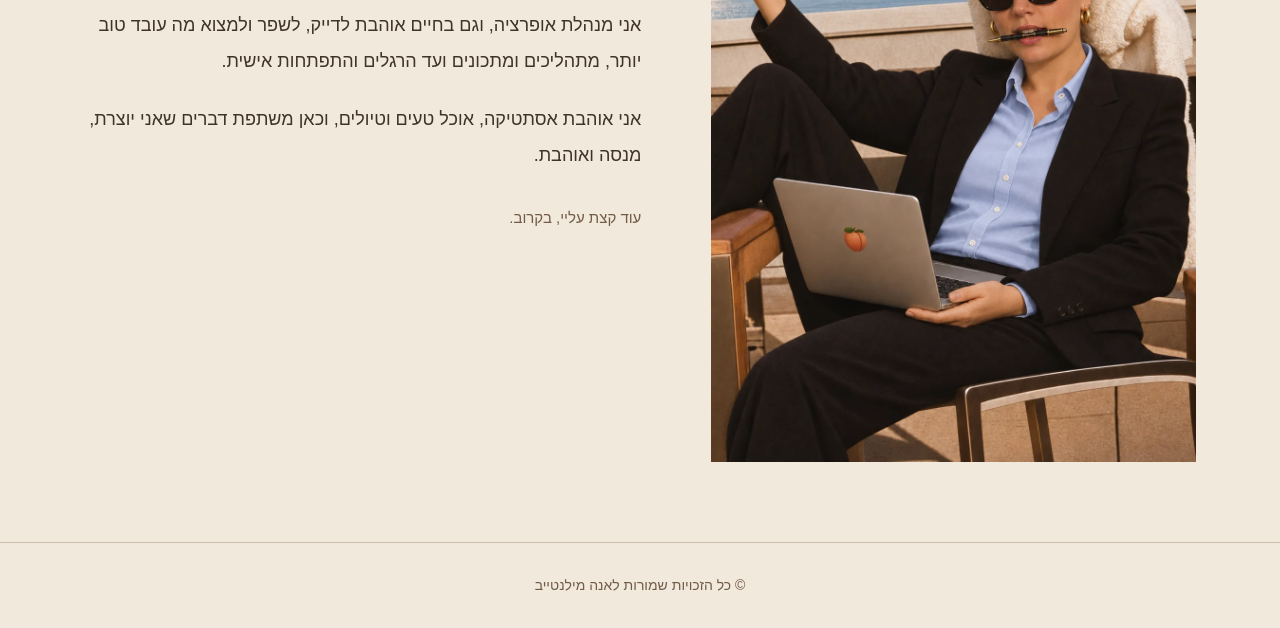
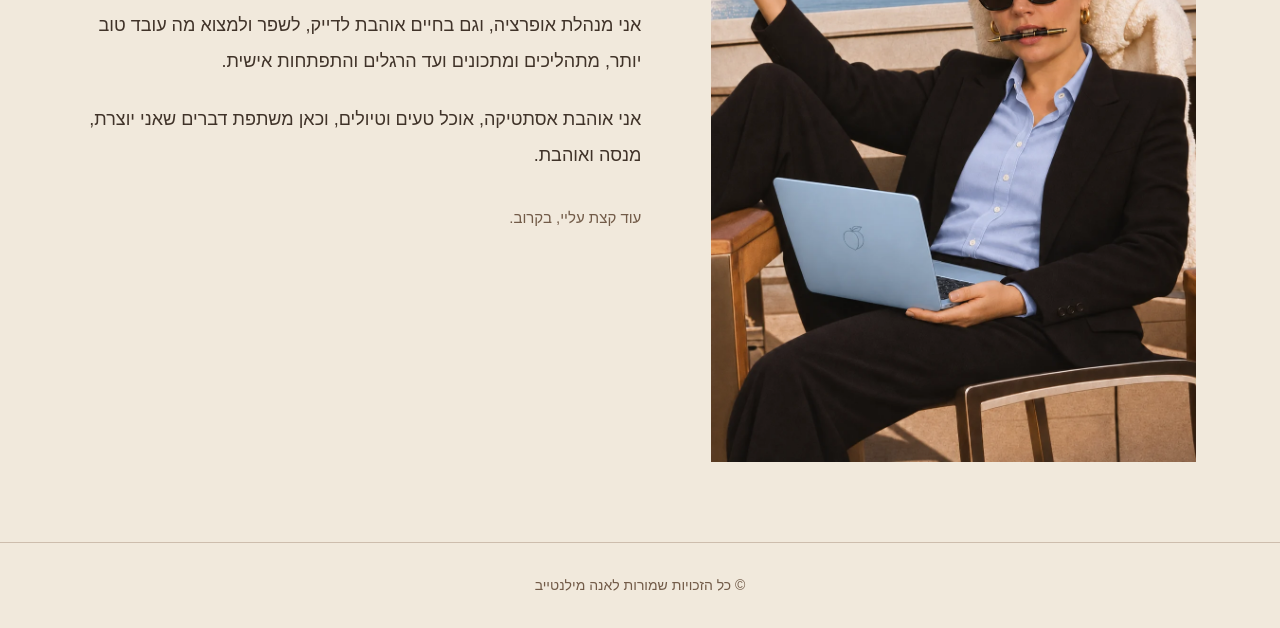
Before and after one commit to Bebvebeb/funbyanna, a plain HTML site: page about/index.html in a window 1280 px wide. Shown: the part 598-1226 px from the top of the page. Drawn offline with Linux system fonts and the light colour scheme.

Commit message:
Use approved portrait with pale-blue laptop and peach-outline emblem

```diff
--- a/about/index.html
+++ b/about/index.html
@@ -1 +1 @@
-<!doctype html><html lang="he" dir="rtl"><head><meta charset="utf-8"><meta name="viewport" content="width=device-width,initial-scale=1"><meta name="theme-color" content="#F1E9DC"><meta name="description" content="אוכל, יצירה, התפתחות אישית והשראה. קצת מהעולם של אנה מילנטייב."><title>על עצמי | כיף עם אנה</title><link rel="stylesheet" href="../styles.css"></head><body><a class="skip" href="#main">דילוג לתוכן</a><header class="site-header"><a class="brand" href="../index.html">כיף עם אנה</a><nav aria-label="ניווט ראשי"><a href="../recipes/index.html">מתכונים</a><a href="index.html" aria-current="page">על עצמי</a><a href="../growth/index.html">התפתחות אישית</a><a href="../recommendations/index.html">המלצות</a></nav></header><main id="main" class="magazine"><div class="page-intro"><p class="eyebrow">על עצמי</p><h1>היי, אני אנה.</h1></div><section class="about-layout"><img class="about-portrait" src="../assets/anna-peach-laptop.webp" alt="דיוקן בחולצה תכלת עם מחשב ועליו לוגו אפרסק" width="1022" height="1539" decoding="async"><div class="about-copy"><h2>אנה מילנטייב</h2><p>אני מנהלת אופרציה, וגם בחיים אוהבת לדייק, לשפר ולמצוא מה עובד טוב יותר, מתהליכים ומתכונים ועד הרגלים והתפתחות אישית.</p><p>אני אוהבת אסתטיקה, אוכל טעים וטיולים, וכאן משתפת דברים שאני יוצרת, מנסה ואוהבת.</p><p class="quiet-note">עוד קצת עליי, בקרוב.</p></div></section></main><footer class="site-footer"><span>© כל הזכויות שמורות לאנה מילנטייב</span></footer></body></html>
+<!doctype html><html lang="he" dir="rtl"><head><meta charset="utf-8"><meta name="viewport" content="width=device-width,initial-scale=1"><meta name="theme-color" content="#F1E9DC"><meta name="description" content="אוכל, יצירה, התפתחות אישית והשראה. קצת מהעולם של אנה מילנטייב."><title>על עצמי | כיף עם אנה</title><link rel="stylesheet" href="../styles.css"></head><body><a class="skip" href="#main">דילוג לתוכן</a><header class="site-header"><a class="brand" href="../index.html">כיף עם אנה</a><nav aria-label="ניווט ראשי"><a href="../recipes/index.html">מתכונים</a><a href="index.html" aria-current="page">על עצמי</a><a href="../growth/index.html">התפתחות אישית</a><a href="../recommendations/index.html">המלצות</a></nav></header><main id="main" class="magazine"><div class="page-intro"><p class="eyebrow">על עצמי</p><h1>היי, אני אנה.</h1></div><section class="about-layout"><img class="about-portrait" src="../assets/anna-blue-laptop-outline.webp" alt="דיוקן בחולצה תכלת עם מחשב תכלת ולוגו אפרסק בקווי מתאר" width="1022" height="1539" decoding="async"><div class="about-copy"><h2>אנה מילנטייב</h2><p>אני מנהלת אופרציה, וגם בחיים אוהבת לדייק, לשפר ולמצוא מה עובד טוב יותר, מתהליכים ומתכונים ועד הרגלים והתפתחות אישית.</p><p>אני אוהבת אסתטיקה, אוכל טעים וטיולים, וכאן משתפת דברים שאני יוצרת, מנסה ואוהבת.</p><p class="quiet-note">עוד קצת עליי, בקרוב.</p></div></section></main><footer class="site-footer"><span>© כל הזכויות שמורות לאנה מילנטייב</span></footer></body></html>
```
Also changed, not shown: index.html (+1 -1 lines), assets/anna-blue-laptop-outline.webp (added), 1 other file.
